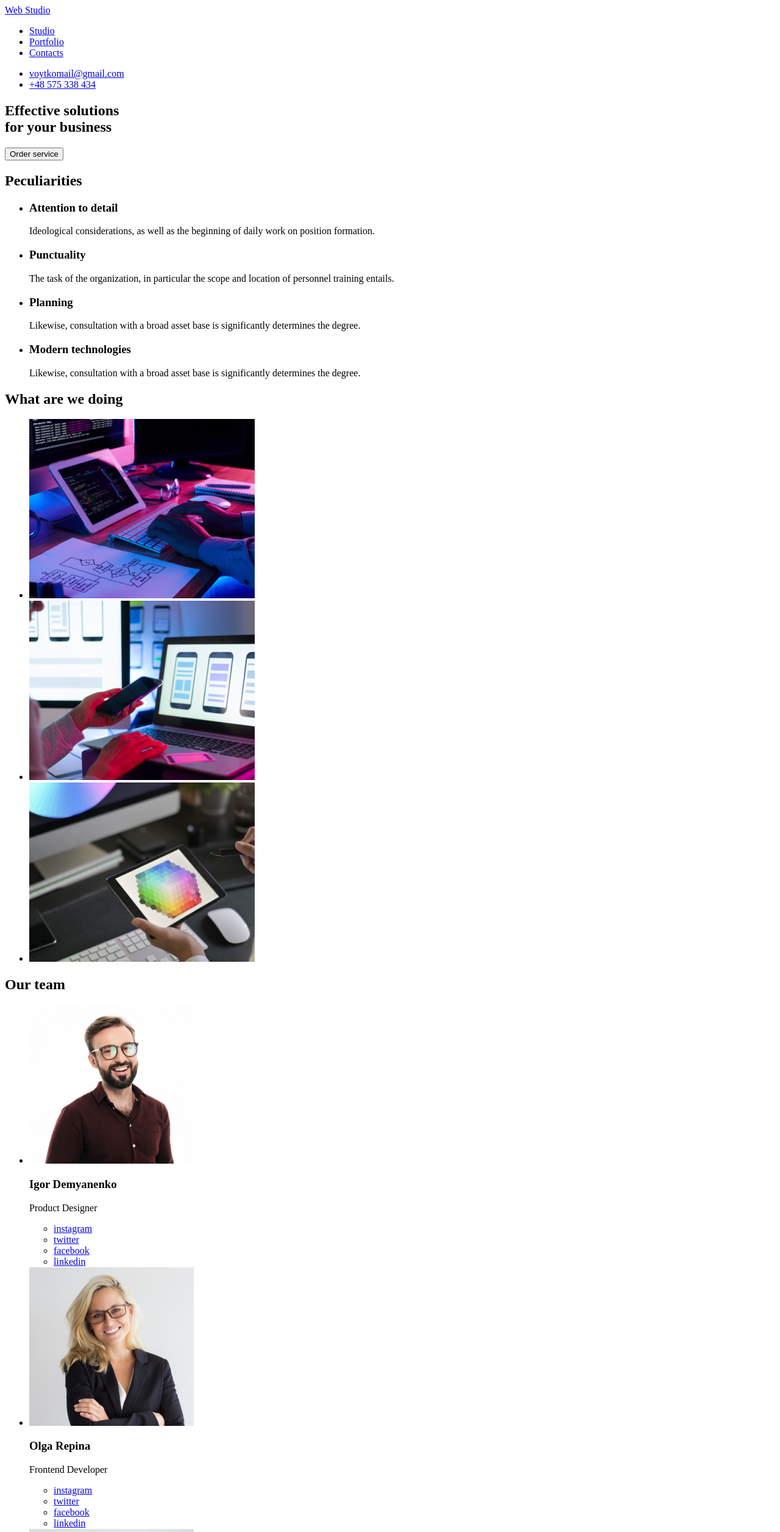
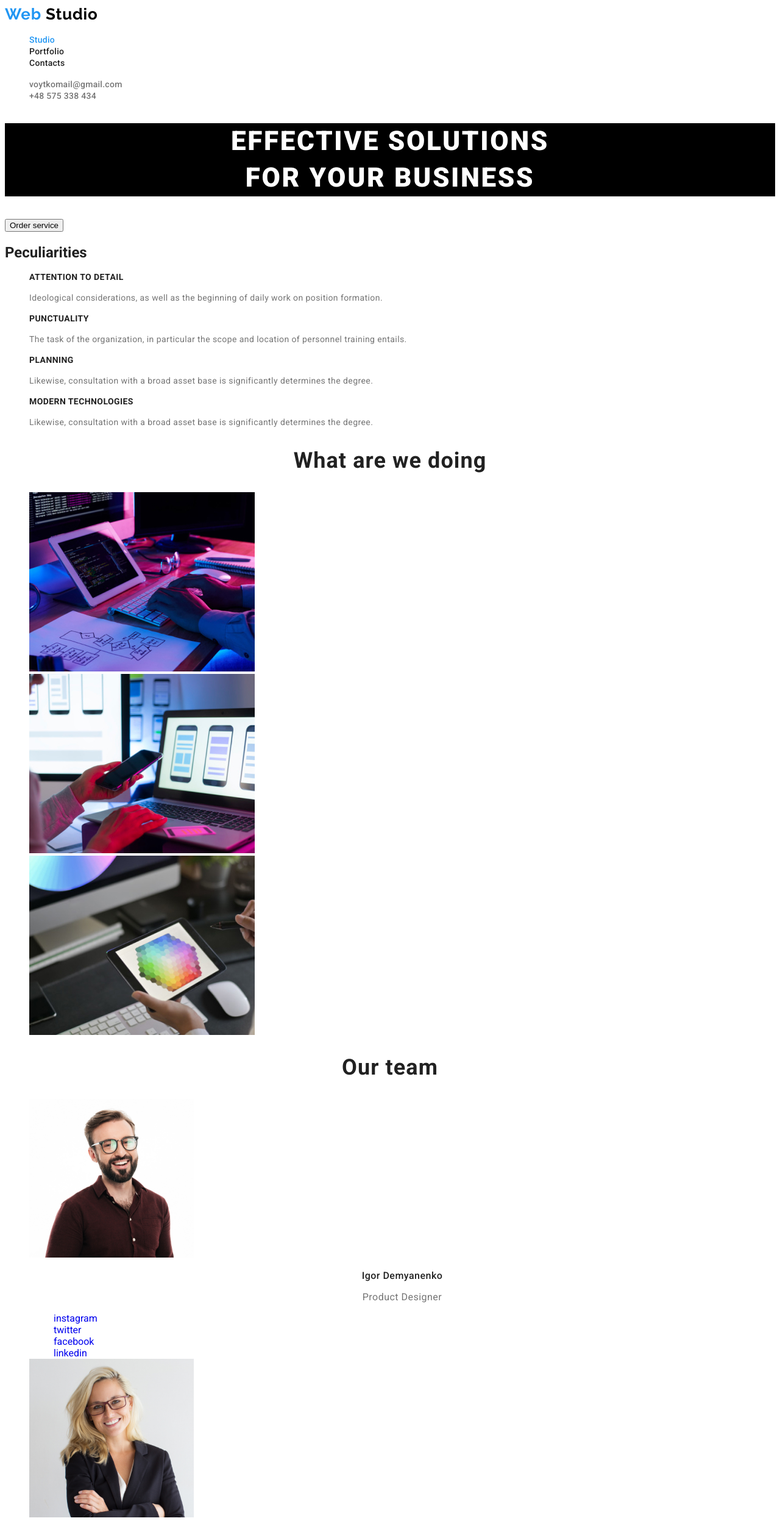
Before and after one commit to OleksandrVoitko/web-studio, a plain HTML site: page index.html in a window 1280 px wide. Shown: the top 2512 px of the page at 61% size. Drawn offline with Linux system fonts and the light colour scheme; files whose address does not match are found by name.

Commit message:
Page index.html is done

```diff
--- a/index.html
+++ b/index.html
@@ -5,61 +5,82 @@
     <meta http-equiv="X-UA-Compatible" content="IE=edge" />
     <meta name="viewport" content="width=device-width, initial-scale=1.0" />
     <title>Web Studio</title>
+    <link
+      href="https://fonts.googleapis.com/css2?family=Raleway:wght@700&family=Roboto:wght@400;500;700;900&display=swap"
+      rel="stylesheet"
+    />
+    <link rel="stylesheet" href="./styles/styles.css" />
   </head>
   <body>
     <!-- HEADER -->
     <header>
-      <nav>
-        <a href="./index.html" lang="en"><span>Web</span> Studio</a>
-        <ul>
-          <li><a href="./index.html">Studio</a></li>
-          <li><a href="./portfolio.html">Portfolio</a></li>
-          <li><a href="#contacts">Contacts</a></li>
+      <nav class="navigation">
+        <a class="logo" href="./index.html" lang="en"
+          ><span>Web</span> Studio</a
+        >
+        <ul class="navigation-list">
+          <li class="navigation-list-item">
+            <a class="navigatio-list-link link-aktive" href="./index.html"
+              >Studio</a
+            >
+          </li>
+          <li class="navigation-list-item">
+            <a class="navigatio-list-link" href="./portfolio.html">Portfolio</a>
+          </li>
+          <li class="navigation-list-item">
+            <a class="navigatio-list-link" href="#contacts">Contacts</a>
+          </li>
         </ul>
       </nav>
-      <ul>
-        <li><a href="mailto:info@example.com">voytkomail@gmail.com</a></li>
-        <li><a href="tel:+380991111111">+48 575 338 434</a></li>
+      <ul class="auth-list">
+        <li class="auth-list-item">
+          <a class="auth-list-link" href="mailto:info@example.com"
+            >voytkomail@gmail.com</a
+          >
+        </li>
+        <li class="auth-list-item">
+          <a class="auth-list-link" href="tel:+380991111111">+48 575 338 434</a>
+        </li>
       </ul>
     </header>
     <!-- MAIN -->
     <main>
       <!-- HERO -->
-      <section>
-        <h1>
+      <section class="hero">
+        <h1 class="hero-title">
           Effective solutions<br />
           for your business
         </h1>
         <button>Order service</button>
       </section>
       <!-- FEATURES -->
-      <section>
+      <section class="features">
         <h2>Peculiarities</h2>
-        <ul>
-          <li>
-            <h3>Attention to detail</h3>
-            <p>
+        <ul class="features-list">
+          <li class="features-list-item">
+            <h3 class="subtitle">Attention to detail</h3>
+            <p class="description">
               Ideological considerations, as well as the beginning of daily work
               on position formation.
             </p>
           </li>
-          <li>
-            <h3>Punctuality</h3>
-            <p>
+          <li class="features-list-item">
+            <h3 class="subtitle">Punctuality</h3>
+            <p class="description">
               The task of the organization, in particular the scope and location
               of personnel training entails.
             </p>
           </li>
-          <li>
-            <h3>Planning</h3>
-            <p>
+          <li class="features-list-item">
+            <h3 class="subtitle">Planning</h3>
+            <p class="description">
               Likewise, consultation with a broad asset base is significantly
               determines the degree.
             </p>
           </li>
-          <li>
-            <h3>Modern technologies</h3>
-            <p>
+          <li class="features-list-item">
+            <h3 class="subtitle">Modern technologies</h3>
+            <p class="description">
               Likewise, consultation with a broad asset base is significantly
               determines the degree.
             </p>
@@ -67,8 +88,8 @@
         </ul>
       </section>
       <!-- WHAT WE DO -->
-      <section>
-        <h2>What are we doing</h2>
+      <section class="we-do">
+        <h2 class="title">What are we doing</h2>
         <ul>
           <li>
             <img
@@ -97,19 +118,19 @@
         </ul>
       </section>
       <!-- OUR TEAM -->
-      <section>
-        <h2>Our team</h2>
-        <ul>
-          <li>
+      <section class="team">
+        <h2 class="title">Our team</h2>
+        <ul class="team-list">
+          <li class="team-list-item">
             <img
               src="./img/our-team/igor-demyanenko.jpg"
               alt="photo - Igor Demyanenko"
               width="270"
               height="260"
             />
-            <h3>Igor Demyanenko</h3>
-            <p>Product Designer</p>
-            <ul>
+            <h3 class="name">Igor Demyanenko</h3>
+            <p class="position">Product Designer</p>
+            <ul class="social-list">
               <li>
                 <a
                   href="https://www.instagram.com"
@@ -144,7 +165,7 @@
               </li>
             </ul>
           </li>
-          <li>
+          <li class="team-list-item">
             <img
               src="./img/our-team/olga-repina.jpg"
               alt="photo - Olga Repina"
@@ -152,8 +173,8 @@
               height="260"
             />
             <h3>Olga Repina</h3>
-            <p>Frontend Developer</p>
-            <ul>
+            <p class="position">Frontend Developer</p>
+            <ul class="social-list">
               <li>
                 <a
                   href="https://www.instagram.com"
@@ -188,7 +209,7 @@
               </li>
             </ul>
           </li>
-          <li>
+          <li class="team-list-item">
             <img
               src="./img/our-team/nikolai-tarasov.jpg"
               alt="photo - Nikolay Tarasov"
@@ -196,8 +217,8 @@
               height="260"
             />
             <h3>Nikolay Tarasov</h3>
-            <p>Marketing</p>
-            <ul>
+            <p class="position">Marketing</p>
+            <ul class="social-list">
               <li>
                 <a
                   href="https://www.instagram.com"
@@ -232,7 +253,7 @@
               </li>
             </ul>
           </li>
-          <li>
+          <li class="team-list-item">
             <img
               src="./img/our-team/mehail-ermakov.jpg"
               alt="photo - Mikhail Ermakov"
@@ -240,8 +261,8 @@
               height="260"
             />
             <h3>Mikhail Ermakov</h3>
-            <p>UI Designer</p>
-            <ul>
+            <p class="position">UI Designer</p>
+            <ul class="social-list">
               <li>
                 <a
                   href="https://www.instagram.com"
@@ -278,9 +299,10 @@
           </li>
         </ul>
       </section>
-      <section>
-        <h2>Regular customers</h2>
-        <ul>
+      <!-- Section REGULAR CUSTOMERS -->
+      <section class="customers">
+        <h2 class="title">Regular customers</h2>
+        <ul class="customers-list">
           <li>
             <a href="" aria-label="link to company ya & co">ya & co</a>
           </li>
@@ -307,18 +329,23 @@
       </section>
     </main>
     <!-- FOOTER -->
-    <footer id="contacts">
-      <a href="./index.html" lang="en"><span>Web</span> Studio</a>
+    <footer id="contacts" class="footer">
+      <a class="logo" href="./index.html" lang="en"><span>Web</span> Studio</a>
       <address>
-        <a href="https://maps.app.goo.gl/8hLM3tapwvdXdEix9">
+        <a
+          class="contacts-address"
+          href="https://maps.app.goo.gl/8hLM3tapwvdXdEix9"
+        >
           Legnicka 49, 54-203 Wrocław</a
         >
         <br />
-        <a href="mailto:info@example.com">voytkomail@gmail.com</a><br />
-        <a href="tel:+380991111111">+48 575 338 434</a>
+        <a class="contacts-mail" href="mailto:info@example.com"
+          >voytkomail@gmail.com</a
+        ><br />
+        <a class="contacts-tel" href="tel:+380991111111">+48 575 338 434</a>
       </address>
       <div>
-        <b>join us</b>
+        <b class="footer-title">join us</b>
         <ul>
           <li>
             <a
--- /dev/null
+++ b/styles/styles.css
@@ -0,0 +1,211 @@
+:root {
+  --main-font: "Roboto", sans-serif;
+  --secondary-font: "Raleway", sans-serif;
+
+  --accent-color: #2196f3;
+
+  --logo-black-color: #000000;
+  --logo-light-color: #ffffff;
+
+  --primary-background-color: #ffffff;
+  --secondary-background-color: #f5f4fa;
+
+  --primary-text-color: #757575;
+  --secondary-text-color: #212121;
+  --accent-text-color: #2196f3;
+}
+
+body {
+  background-color: var(--primary-background-color);
+  color: var(--secondary-text-color);
+
+  font-family: var(--main-font);
+}
+
+ul {
+  list-style: none;
+}
+
+a {
+  text-decoration: none; /* Removing the underline form a link */
+}
+
+/* Section HEADER */
+.logo {
+  color: var(--logo-black-color);
+
+  font-family: "Raleway";
+  font-style: normal;
+  font-weight: 700;
+  font-size: 26px;
+  line-height: 1.19;
+  letter-spacing: 0.03em;
+}
+.logo > span {
+  color: var(--accent-text-color);
+}
+
+.navigatio-list-link {
+  color: var(--secondary-text-color);
+
+  font-style: normal;
+  font-weight: 500;
+  font-size: 14px;
+  line-height: 1.14;
+  letter-spacing: 0.02em;
+}
+.navigatio-list-link:hover,
+.navigatio-list-link:focus {
+  color: var(--accent-text-color);
+}
+.navigatio-list-link.link-aktive {
+  color: var(--accent-text-color);
+}
+
+.auth-list-link {
+  color: var(--primary-text-color);
+
+  font-style: normal;
+  font-weight: 500;
+  font-size: 14px;
+  line-height: 1.14;
+  letter-spacing: 0.02em;
+}
+.auth-list-link:hover,
+.auth-list-link:focus {
+  color: var(--accent-text-color);
+}
+
+.button.primary {
+  background-color: var(--accent-text-color);
+  color: #ffffff;
+
+  font-family: inherit;
+}
+
+.button.secondary {
+  background-color: #ffffff;
+  color: var(--accent-text-color);
+
+  font-family: inherit;
+}
+
+.title {
+  /*From section: WHAT WE DO, OUR TEAM, REGULAR CUSTOMERS */
+  font-style: normal;
+  font-weight: 700;
+  font-size: 36px;
+  line-height: 1.16;
+  text-align: center;
+  letter-spacing: 0.03em;
+}
+
+/* Section HERO */
+.hero-title {
+  color: #ffffff;
+  background-color: black;
+
+  font-style: normal;
+  font-weight: 900;
+  font-size: 44px;
+  line-height: 1.36;
+  text-align: center;
+  letter-spacing: 0.06em;
+  text-transform: uppercase;
+}
+
+/* FEATURES */
+.features-list-item .subtitle {
+  font-style: normal;
+  font-weight: 700;
+  font-size: 14px;
+  line-height: 1.14;
+  letter-spacing: 0.03em;
+  text-transform: uppercase;
+}
+
+.features-list-item .description {
+  color: var(--primary-text-color);
+
+  font-style: normal;
+  font-weight: 400;
+  font-size: 14px;
+  line-height: 1.71;
+  letter-spacing: 0.03em;
+}
+
+/* Section WHAT WE DO */
+.we-do-title {
+  font-style: normal;
+  font-weight: 700;
+  font-size: 36px;
+  line-height: 1.16;
+  text-align: center;
+  letter-spacing: 0.03em;
+}
+
+/* Section OUR TEAM */
+.our-team {
+  background-color: var(--secondary-background-color);
+}
+
+/* Section OUR TEAM */
+.team-list-item .name {
+  font-style: normal;
+  font-weight: 500;
+  font-size: 16px;
+  line-height: 1.19;
+  text-align: center;
+  letter-spacing: 0.03em;
+}
+
+.team-list-item .position {
+  color: var(--primary-text-color);
+
+  font-style: normal;
+  font-weight: 400;
+  font-size: 16px;
+  line-height: 1.19;
+  text-align: center;
+  letter-spacing: 0.03em;
+}
+/* Section REGULAR CUSTOMERS */
+
+/* Section FOOTER */
+.footer {
+  background-color: #2f303a;
+}
+
+.footer .logo {
+  color: var(--logo-light-color);
+}
+
+.contacts-address {
+  color: #ffffff;
+}
+.contacts-address:hover,
+.contacts-address:focus {
+  color: var(--accent-text-color);
+}
+
+.contacts-mail,
+.contacts-tel {
+  color: var(--primary-text-color);
+}
+.contacts-mail:hover,
+.contacts-tel:hover,
+.contacts-mail:focus,
+.contacts-tel:focus {
+  color: var(--accent-text-color);
+}
+
+.footer-title {
+  color: #ffffff;
+
+  font-style: normal;
+  font-weight: 700;
+  font-size: 14px;
+  line-height: 1.14;
+  letter-spacing: 0.03em;
+  text-transform: uppercase;
+}
```
Also changed, not shown: portfolio.html (+5 -0 lines).
